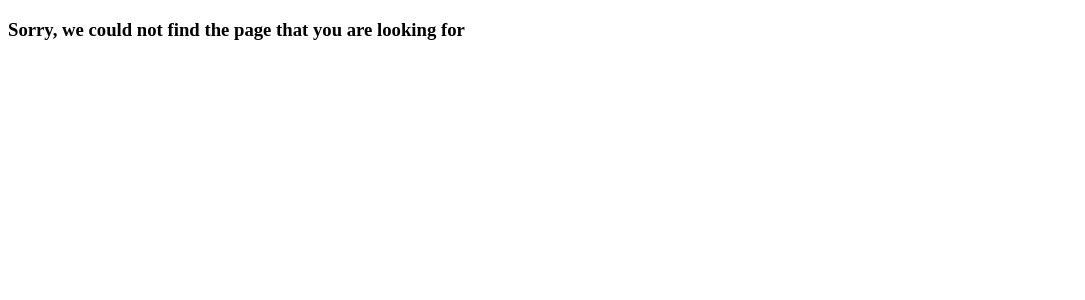
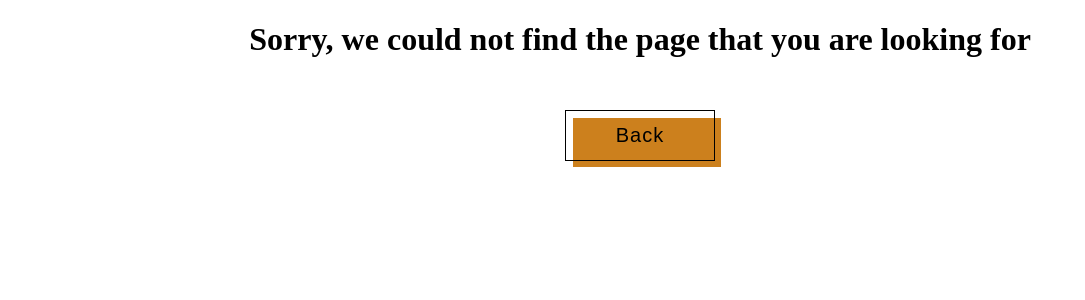
Before and after one commit to sidracha/aerobook, a Flask app: page /display/notfound in a window 1280 px wide. Shown: the top 300 px of the page, without its empty margins (0-1085 px from the left). Run offline with Flask 2, Linux system fonts and the light colour scheme.

Commit message:
notfound page

```diff
--- /dev/null
+++ b/app/frontend/static/css/notfound.css
@@ -0,0 +1,31 @@
+.simple {
+	font-size: 20px;
+	font-weight: 200;
+	letter-spacing: 1px;
+	padding: 13px 50px 13px;
+	outline: 0;
+	border: 1px solid black;
+	cursor: pointer;
+	position: relative;
+	background-color: rgba(0, 0, 0, 0);
+  }
+
+  .simple::after {
+	content: "";
+	background-color: #cc801d;
+	width: 100%;
+	z-index: -1;
+	position: absolute;
+	height: 100%;
+	top: 7px;
+	left: 7px;
+  }
+
+  #h1 {
+	  text-align: center;
+  }
+
+  #back-button-div {
+	  padding: 30px;
+	  text-align: center
+  }
--- a/app/frontend/templates/notfound.html
+++ b/app/frontend/templates/notfound.html
@@ -2,12 +2,24 @@
 
 <html>
 
+
 	<head>
+		<script src="https://code.jquery.com/jquery-3.6.0.min.js"></script>
+		<link href="../static/css/notfound.css" rel="stylesheet">
+
 
 	</head>
 
 	<body>
-		<h3>Sorry, we could not find the page that you are looking for</h3>
+		<div id="page-div">
+
+			<h1 id="h1">Sorry, we could not find the page that you are looking for</h1>
+			<div id="back-button-div">
+				<button type="button" class="simple" onClick="window.location.href = '/' ">Back</button>
+			</div>
+		</div>
+
+
 
 	</body>
 
```
